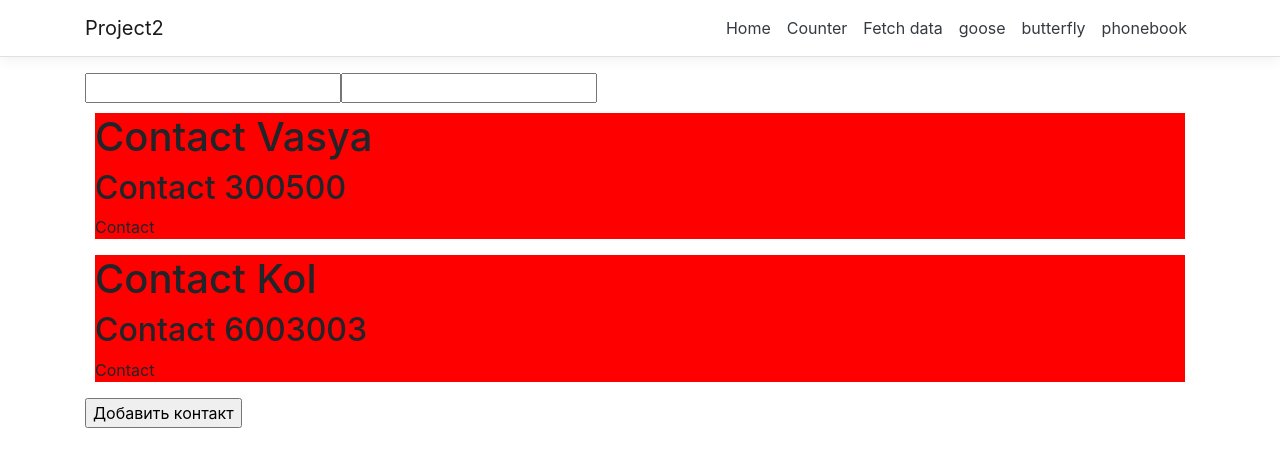
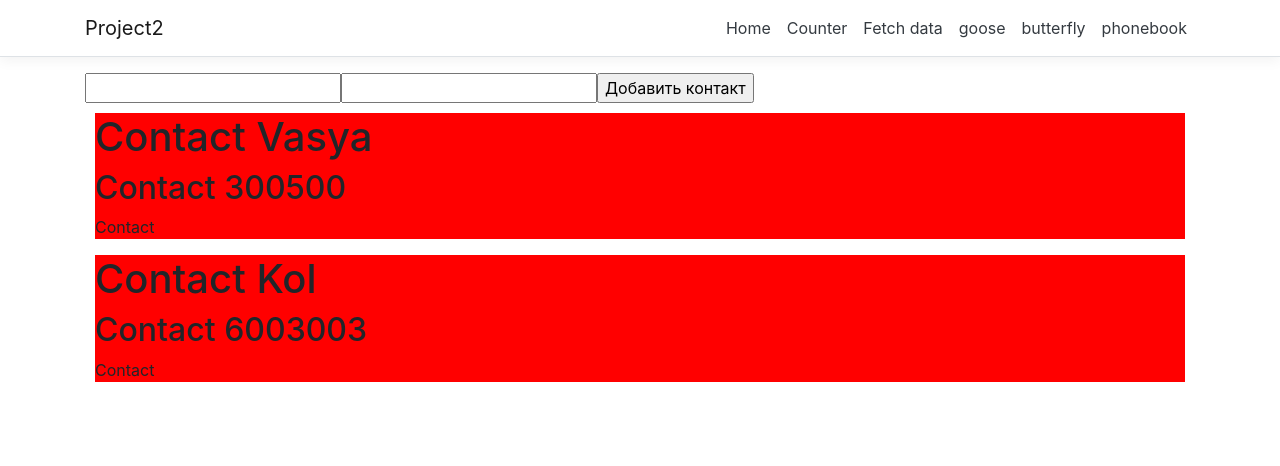
Before and after one commit to Supervodka/FntBckFnt, a React (Create React App) app in the folder Project2/Project2/ClientApp/: page /PhoneBook in a window 1280 px wide. Shown: the top 466 px of the page. Built offline with nearby package versions, Linux system fonts and the light colour scheme.

Commit message:
делегировали в потомка

```diff
--- /dev/null
+++ b/Project2/Project2/ClientApp/src/components/AddContactComponent.js
@@ -0,0 +1,38 @@
+import { extend, type } from 'jquery';
+import React, { Component } from 'react';
+
+export class AddContactComponent extends Component {
+    constructor(props) {
+        super(props);
+    }
+
+    render() {
+
+
+
+        return (
+            <div>
+                <input type="text" id="NumberClient" />
+
+                <input type="text" id="NameClient" />
+
+
+                <input type="button" onClick={this.click.bind(this)} value="Добавить контакт" />
+
+                {/*<button onClick={this.props.clickHandler}>*/}
+
+
+            </div>
+
+        )
+    }
+
+
+        async click() {
+            let input = document.getElementById("NameClient");
+            let input1 = document.getElementById("NumberClient");
+
+            this.props.clickHandler(input.value, input1.value)
+        }
+
+    }
--- a/Project2/Project2/ClientApp/src/components/PhoneBook.js
+++ b/Project2/Project2/ClientApp/src/components/PhoneBook.js
@@ -1,5 +1,6 @@
 import { extend, type } from 'jquery';
 import React, { Component } from 'react';
+import { AddContactComponent } from './AddContactComponent';
 import { Contact } from './Contact';
 
 class ContactModel {
@@ -23,15 +24,20 @@ export class phonebook extends Component {
 
 
         this.state = {
-            currentCount: "Welcome to PhoneBook",
             Contacts: [Contact1, Contact2]
         };
+
+
+
+
+
+
 
         this.click = this.click.bind(this);
     }
 
     render() {
-;
+
         const items = []
         Array.prototype.forEach.call(this.state.Contacts, contactItem => {
             items.push(<Contact item={contactItem} />)
@@ -46,22 +52,20 @@ export class phonebook extends Component {
 
         return (
             <div>
-                <input type="text" id="NumberClient" />
 
-                <input type="text" id="NameClient"/>
+                <AddContactComponent clickHandler={this.click} />
+
                 {items}
 
-                <input type="button" onClick={this.click} value="Добавить контакт" />
 
             </div>
 
         )
     }
 
-    async click() {
-        let input = document.getElementById("NameClient");
-        let input1 = document.getElementById("NumberClient");
-        this.AddNewContact(input.value, input1.value);
+    async click(a,b) {
+
+        this.AddNewContact(a, b);
     }
 
     AddNewContact(NewName, NewNumber) {
@@ -72,14 +76,16 @@ export class phonebook extends Component {
 
         let data = this.state.Contacts;
 
+        var joined = this.state.Contacts.concat(Contact1);
+        //this.setState({ myArray: joined })
+
         data.push(Contact1)
-
         this.SaveOnBack(data)
     }
 
 
     async SaveOnBack(backdata) {
-        const response = await fetch(`PhoneBook/call`,
+        const response = await fetch(`PhoneBook/Call`,
             {
                 headers: {
                     'Content-Type': 'application/json;'
@@ -92,6 +98,13 @@ export class phonebook extends Component {
 
         const data = await response.json();
 
-        this.setState({ Contacts: data});
+
+       let result = data.map(function (obj) {
+            return {
+                ContactName: obj.contactName,
+                ContactNumber: obj.contactNumber,
+            }
+        });
+        this.setState({ Contacts: result});
     }
 }
```
Also changed, not shown: 1 other file (tests, documents, lock files or other folders).
